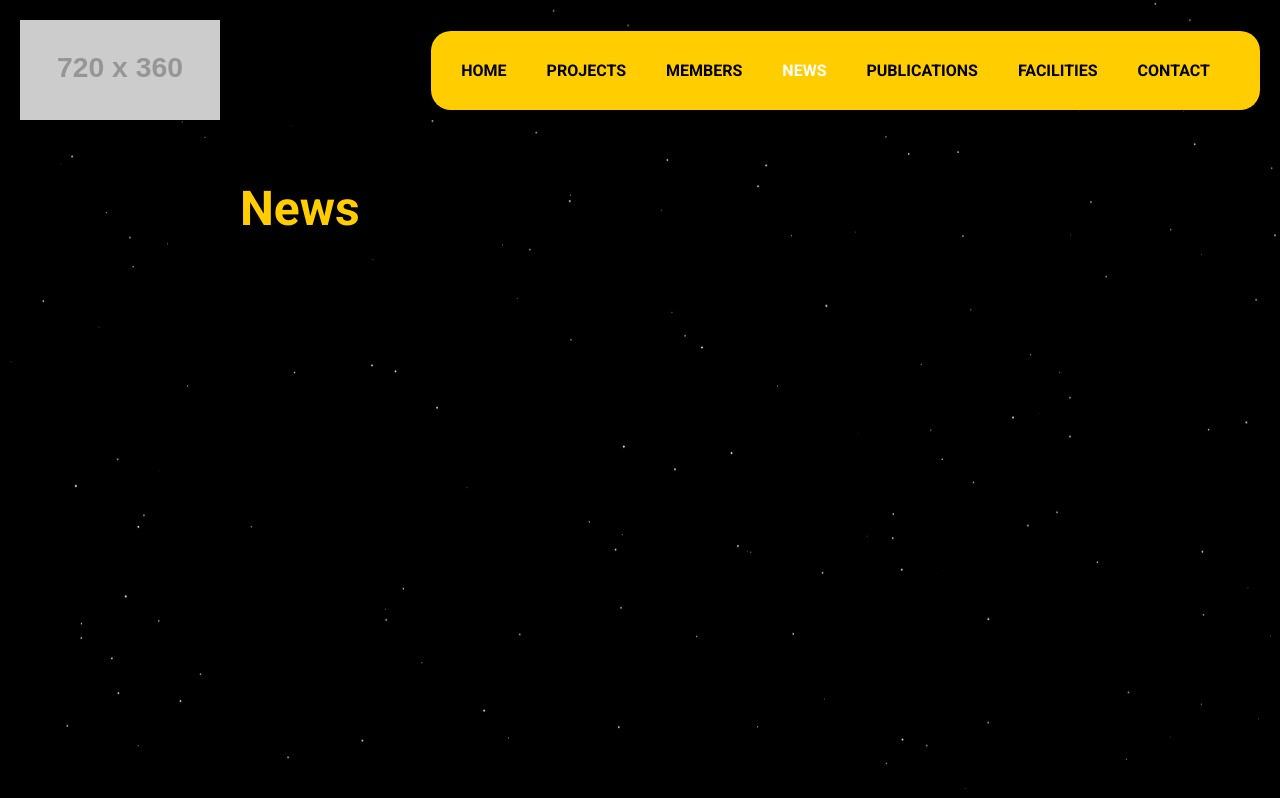
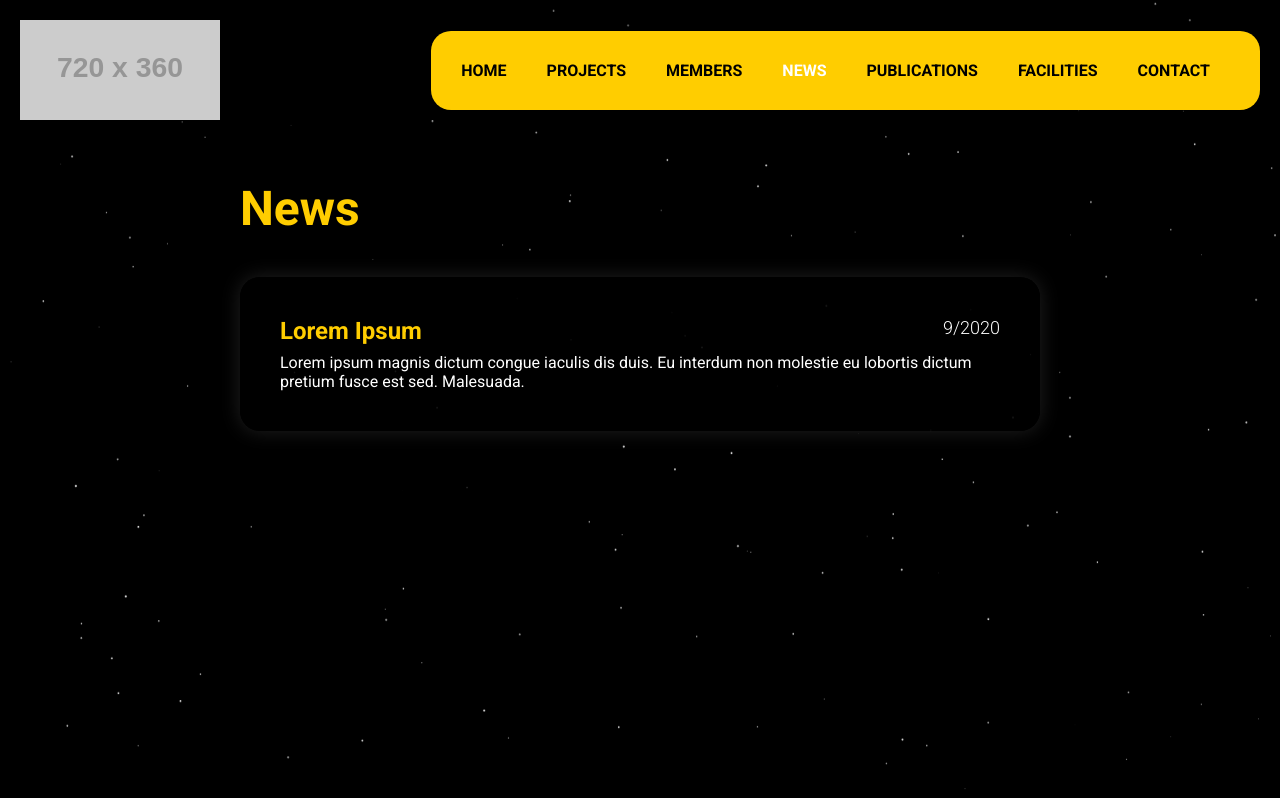
Before and after one commit to mtu-pstdl/website, a React (Create React App) app: page /news in a window 1280 px wide. Built offline with nearby package versions, Linux system fonts and the light colour scheme.

Commit message:
added news page

```diff
--- /dev/null
+++ b/src/pages/news/NewsClipView.css
@@ -0,0 +1,42 @@
+/**
+ * Elijah Cobb
+ * elijah@elijahcobb.com
+ * elijahcobb.com
+ * github.com/elijahjcobb
+ */
+.NewsClipView {
+  margin-top: 20px;
+  color: #fff;
+  text-decoration: none;
+  background: rgba(0, 0, 0, 0.9);
+  box-shadow: 0 0 20px #202020;
+  padding: 40px;
+  border-radius: 20px;
+  display: flex;
+  flex-direction: column;
+  transition: all 250ms ease-in-out;
+}
+.NewsClipView .top {
+  display: flex;
+  margin-bottom: 8px;
+}
+.NewsClipView .title {
+  color: #ffcd00;
+  font-weight: bold;
+  font-size: 1.5em;
+  flex-grow: 1;
+}
+.NewsClipView .date {
+  font-weight: lighter;
+  font-size: 1.125em;
+}
+.NewsClipView .icon {
+  color: #ffcd00;
+}
+
+.NewsClipView-link:hover {
+  transform: scale(1.125);
+  box-shadow: 0 0 20px #ffcd00;
+}
+
+/*# sourceMappingURL=NewsClipView.css.map */
--- /dev/null
+++ b/src/pages/news/NewsClipView.scss
@@ -0,0 +1,46 @@
+@import "../../variables";
+
+.NewsClipView {
+
+	margin-top: 20px;
+	color: $white;
+	text-decoration: none;
+	background: $antiAstraBackground;
+	box-shadow: $antiAstraBoxShadow;
+	padding: 40px;
+	border-radius: 20px;
+	display: flex;
+	flex-direction: column;
+	transition: all 250ms ease-in-out;
+
+	.top {
+		display: flex;
+		margin-bottom: 8px;
+	}
+
+	.title {
+		color: $mtuGold;
+		font-weight: bold;
+		font-size: 1.5em;
+		flex-grow: 1;
+	}
+
+	.date {
+		font-weight: lighter;
+		font-size: 1.125em;
+	}
+
+	.content {
+
+	}
+
+	.icon {
+		color: $mtuGold;
+	}
+
+}
+
+.NewsClipView-link:hover {
+	transform: scale(1.125);
+	box-shadow: 0 0 20px $mtuGold;
+}
--- /dev/null
+++ b/src/pages/news/NewsClipView.tsx
@@ -0,0 +1,50 @@
+/**
+ * Elijah Cobb
+ * elijah@elijahcobb.com
+ * elijahcobb.com
+ * github.com/elijahjcobb
+ */
+
+import * as React from "react";
+import {News} from "./news";
+import "./NewsClipView.css";
+import {Link as LinkIcon} from "@material-ui/icons";
+
+export interface NewsClipViewProps {
+	news: News;
+}
+
+export interface NewsClipViewState {
+
+}
+
+export class NewsClipView extends React.Component<NewsClipViewProps, NewsClipViewState> {
+
+	public constructor(props: NewsClipViewProps) {
+
+		super(props);
+
+		this.state = {};
+		this.getDateString = this.getDateString.bind(this);
+
+	}
+
+	private getDateString(): string {
+		const contents: number[] = [];
+		contents.push(this.props.news.date.month);
+		if (this.props.news.date.day !== undefined) contents.push(this.props.news.date.day);
+		contents.push(this.props.news.date.year);
+		return contents.join("/")
+	}
+
+	public render(): React.ReactElement {
+		return (<a className={"NewsClipView" + (this.props.news.link ? " NewsClipView-link" : "")} href={this.props.news.link || ""} target={"_blank"} rel={"noopener noreferrer"}>
+			<div className={"top"}>
+				<span className={"title"}>{this.props.news.title}</span>
+				<span className={"date"}>{this.getDateString()}</span>
+			</div>
+			<span className={"content"}>{this.props.news.content}</span>
+		</a>);
+	}
+
+}
--- /dev/null
+++ b/src/pages/news/NewsPage.css
@@ -0,0 +1,6 @@
+.NewsPage .container {
+  display: flex;
+  flex-direction: column;
+}
+
+/*# sourceMappingURL=NewsPage.css.map */
--- /dev/null
+++ b/src/pages/news/NewsPage.scss
@@ -0,0 +1,8 @@
+.NewsPage {
+
+	.container {
+		display: flex;
+		flex-direction: column;
+	}
+
+}
--- a/src/pages/news/NewsPage.tsx
+++ b/src/pages/news/NewsPage.tsx
@@ -6,8 +6,9 @@
  */
 
 import * as React from "react";
-import {MemberCollection, members} from "../members/members";
-import {MemberSection} from "../members/MemberSection";
+import "./NewsPage.css";
+import {getSortedNews} from "./news";
+import {NewsClipView} from "./NewsClipView";
 
 export interface NewsPageProps {
 
@@ -30,6 +31,11 @@ export class NewsPage extends React.Component<NewsPageProps, NewsPageState> {
 	public render(): React.ReactElement {
 		return (<div className={"NewsPage main"}>
 			<h2>News</h2>
+			<div className={"container"}>
+				{getSortedNews().map(news => {
+					return <NewsClipView news={news}/>;
+				})}
+			</div>
 		</div>);
 	}
 
--- a/src/pages/news/news.tsx
+++ b/src/pages/news/news.tsx
@@ -4,23 +4,26 @@
  * elijahcobb.com
  * github.com/elijahjcobb
  */
-
-import * as React from "react";
+import {LoremIpsum} from "../../components/LoremIpsum";
 
 export interface News {
 	title: string;
-	subtitle: string;
 	date: {
-		month?: number;
+		month: number;
 		day?: number;
 		year: number;
 	};
 	link?: string;
-	content?: React.ReactElement;
+	content?: string;
 }
 
 const news: News[] = [
-
+	{
+		title: "Lorem Ipsum",
+		content: LoremIpsum.generate(20),
+		date: {year: 2020, month: 9},
+		link: "https://google.com"
+	}
 ];
 
 function getDateStamp(news: News): number {
--- a/src/pages/publications/publications.ts
+++ b/src/pages/publications/publications.ts
@@ -24,36 +24,42 @@ export const publications: { [sectionTitle: string]: Publication[] } = {
 			date: {year: 2010},
 			authors: ["Paul van Susante"],
 			publication: "Journal of Terramechanics",
+			url: "https://www.sciencedirect.com/science/article/abs/pii/S0022489810000595?via%3Dihub"
 		},
 		{
 			title: "Influence of Rocking Motion on Vibratory Roller-Based Measurement of Soil Stiffness",
 			date: {year: 2010, month: 7},
 			authors: ["Paul van Susante"],
-			publication: "Journal of Engineering Mechanics"
+			publication: "Journal of Engineering Mechanics",
+			url: "https://ascelibrary.org/doi/abs/10.1061/%28ASCE%29EM.1943-7889.0000132"
 		},
 		{
 			title: "A Cryogenic, Liquid-mirror Telescope on the Moon, to Study the Early Universe",
 			date: {year: 2008},
 			authors: ["Paul van Susante"],
-			publication: "The Astrophysical Journal"
+			publication: "The Astrophysical Journal",
+			url: "https://iopscience.iop.org/article/10.1086/588034/meta"
 		},
 		{
 			title: "Nonlinear Lumped Parameter Modeling of Vibratory Roller Compactor",
 			date: {year: 2008, month: 8},
 			authors: ["Paul van Susante"],
-			publication: "Journal of Engineering Mechanics"
+			publication: "Journal of Engineering Mechanics",
+			url: "https://ascelibrary.org/doi/abs/10.1061/%28ASCE%290733-9399%282008%29134%3A8%28684%29"
 		},
 		{
 			title: "A condominium of observatories on the Moon, considerations of an integrated approach.",
 			date: {year: 2005, month: 7},
 			authors: ["Paul van Susante"],
-			publication: "Journal of the Washington Academy of Science"
+			publication: "Journal of the Washington Academy of Science",
+			url: "https://www.jstor.org/stable/24531184"
 		},
 		{
 			title: "Study towards construction and operations of large lunar telescopes.",
 			date: {year: 2003},
 			authors: ["Paul van Susante"],
-			publication: "Advances in Space Research"
+			publication: "Advances in Space Research",
+			url: "https://www.sciencedirect.com/science/article/abs/pii/S0273117703005635"
 		}
 	],
 	"Dissertations": [
```
Also changed, not shown: 2 other files (tests, documents, lock files or other folders).
